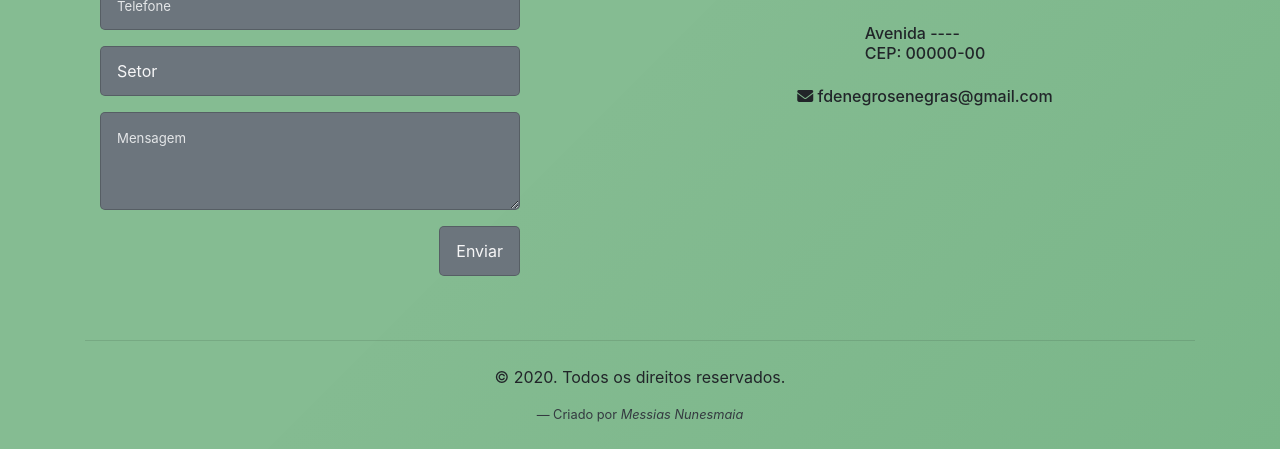
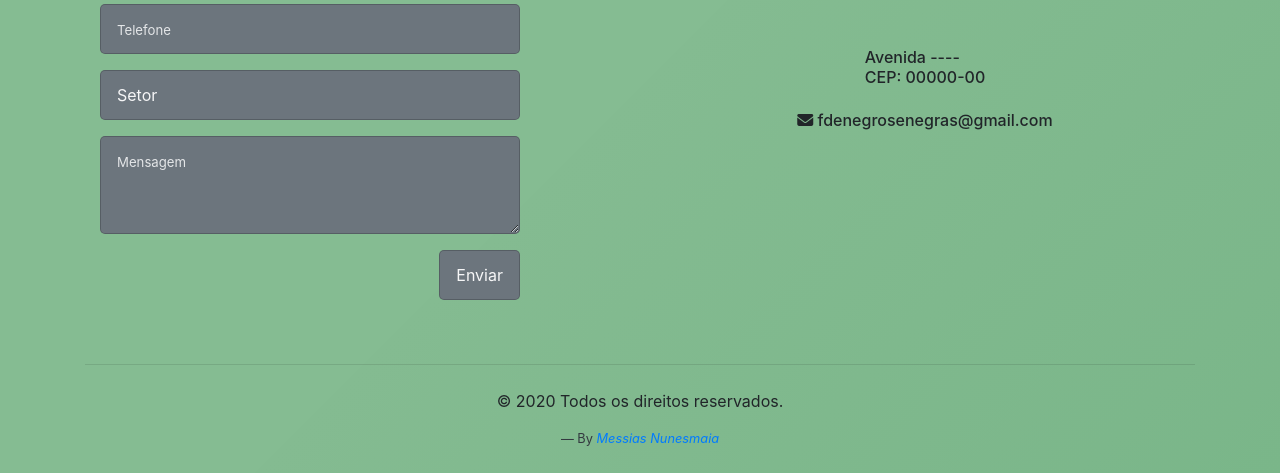
Before and after one commit to fnn-ong/fnn-ong.github.io, a plain HTML site: page news.html in a window 1280 px wide. Shown: the part 1465-1938 px from the top of the page. Before the commit the page ends 1914 px from the top, so only its background shows below. Drawn offline with nearby package versions, Linux system fonts and the light colour scheme.

Commit message:
Atualização de rodapé

```diff
--- a/news.html
+++ b/news.html
@@ -196,10 +196,10 @@
         <div class="container">
 
             <!-- Contact -->
-            <div class="row my-5 justify-content-center">
+            <div class="row justify-content-center">
 
                 <!-- Form -->
-                <div class="col-xl-6 col-sm-12 mt-4">
+                <div class="col-xl-6 col-sm-12 py-5">
 
                     <h1><i class="far fa-paper-plane"></i>&nbspFale conosco</h1>
 
@@ -207,7 +207,7 @@
                         <hr>
                     </div>
 
-                    <form class="col-xl-10 " id="fs-frm" name="survey-form" target="_blank" accept-charset="utf-8"
+                    <form class="col-xl-10 " id="fs-frm" name="survey-form" accept-charset="utf-8"
                         action="https://formspree.io/fdenegrosenegras@gmail.com" method="post">
                         <fieldset id="fs-frm-inputs">
                             <input class="bg-secondary" type="text" name="Nome" id="full-name"
@@ -358,7 +358,7 @@
                 </div>
 
                 <!-- Information -->
-                <div id="information" class="col-xl-6 col-sm-12 mt-4">
+                <div id="information" class="col-xl-6 col-sm-12 py-5">
                     <h1 class="text-center">Informações</h1>
 
                     <div class="col-12 py-3">
@@ -392,9 +392,9 @@
 
                 <div class="col-12 text-center my-2">
                     <blockquote>
-                        <p>© 2020. Todos os direitos reservados.</p>
-                        <footer class="blockquote-footer text-dark">Criado por <cite><a class="text-muted text-reset"
-                                    target="_blank" href="http://www.messias.gq">Messias
+                        <p>&copy 2020 Todos os direitos reservados.</p>
+                        <footer class="blockquote-footer text-dark">By <cite><a class="text-primary"
+                                    target="_blank" href="https://www.messias.gq">Messias
                                     Nunesmaia</a></cite></footer>
                     </blockquote>
                 </div>
--- a/personal_css/style.css
+++ b/personal_css/style.css
@@ -63,7 +63,7 @@ iframe{
     height: 8rem;
 }
 
-#reflections img {
+#highlights img {
     height: 22.4rem;
 }
 
```
Also changed, not shown: acoes.html (+1 -1 lines), convite.html (+1 -1 lines), index.html (+6 -5 lines), indigenas.html (+1 -1 lines), lgbt.html (+1 -1 lines), missao.html (+1 -1 lines), mulheres.html (+1 -1 lines), nelson_mandela.html (+1 -1 lines), objetivo.html (+1 -1 lines), quem_somos.html (+1 -1 lines), visao.html (+1 -1 lines).
